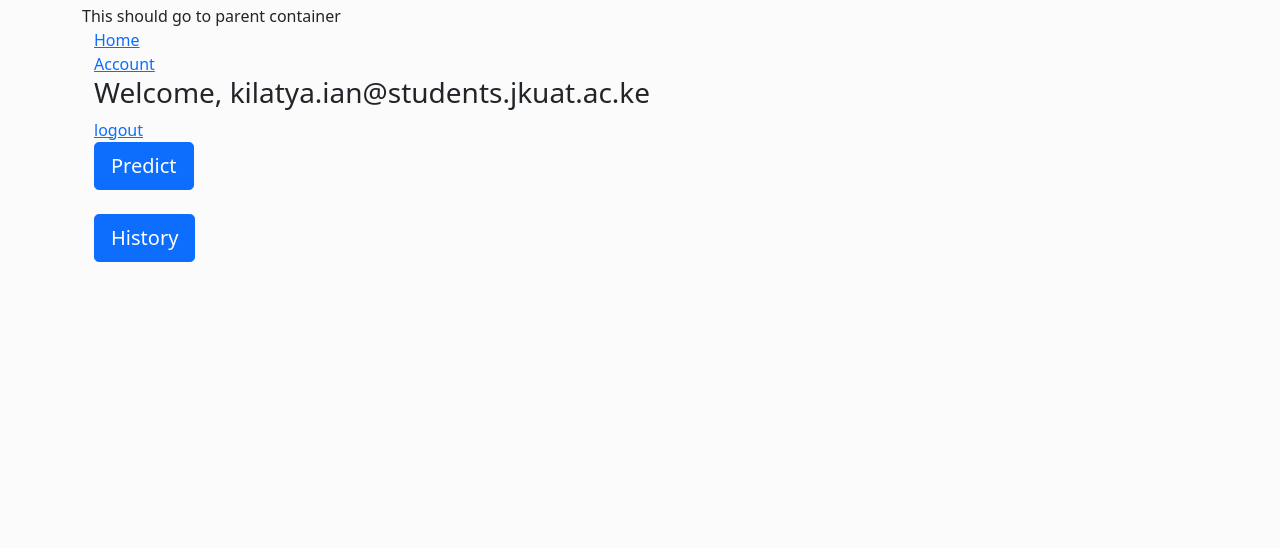
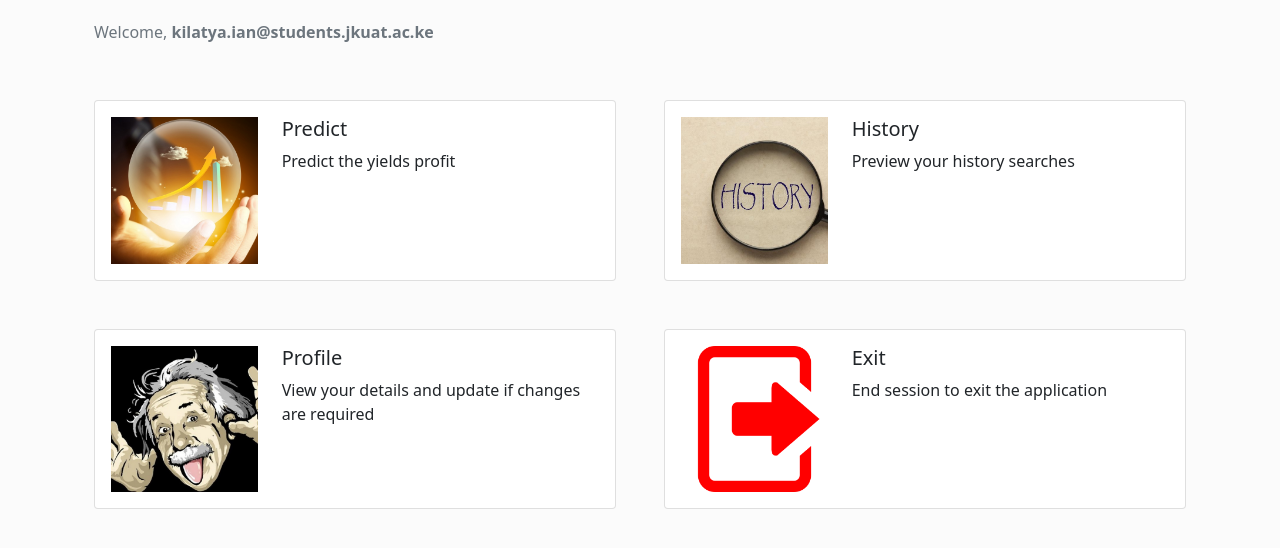
Before and after one commit to kelvindisi/Flask-Model-Integration, a Flask app: page /home in a window 1280 px wide. Shown: the part 56-604 px from the top of the page. Run offline with Flask 2, Linux system fonts and the light colour scheme; the visitor is signed in with stand-in values (Sample User, id 1); data comes from the database, SQL or seed files in the repository; style sheets or scripts are compiled from the project's sources; parts of the project's set-up code (start-up, migrations or seed data) failed here and were passed over.

Commit message:
modified the dashboard to have a simpler dashboard with menus

```diff
--- a/static/styles.css
+++ b/static/styles.css
@@ -62,4 +62,9 @@
   margin: 0 auto;
 }
 
+.dashboard a {
+  text-decoration: none;
+  color: inherit;
+}
+
 /*# sourceMappingURL=styles.css.map */
--- a/static/styles.scss
+++ b/static/styles.scss
@@ -56,3 +56,9 @@
 .align-form-center {
   margin: 0 auto;
 }
+.dashboard {
+  a {
+    text-decoration: none;
+    color: inherit;
+  }
+}
--- a/templates/dashboard.html
+++ b/templates/dashboard.html
@@ -1,19 +1,78 @@
 <div class="container">
-    <div class="col-md-4 text-right">
-        <a href="{{url_for('home')}}">Home</a>
-    </div>  <div class="col-md-4 text-right">
-        <a href="{{url_for('profile')}}">Account</a>
+    <div class="text-muted mt-3">
+        Welcome, <span class="fw-bold">{{ name }}</span>
     </div>
-    <div class="col-md-8">
-        <h3>Welcome, {{name}}</h3>
+    <div class="row row-cols-1 row-cols-md-2 mt-2 g-5 dashboard">
+        <div class="col">
+            <a href="{{ url_for('predpred') }}">
+                <div class="card">
+
+                    <div class="card-body">
+                        <div class="row">
+                            <div class="col-sm-4">
+                                <img src="/static/predict.jpg" class="img-fluid" alt="Predict">
+                            </div>
+                            <div class="col-sm-8">
+                                <h5 class="card-title">Predict</h5>
+                                <div class="card-text">Predict the yields profit</div>
+                            </div>
+                        </div>
+
+                    </div>
+                </div>
+            </a>
+        </div>
+        <div class="col">
+            <a href="{{ url_for('history') }}">
+                <div class="card">
+                    <div class="card-body">
+                        <div class="row">
+                            <div class="col-4">
+                                <img src="/static/history.jpg" class="img-fluid" alt="Search History">
+                            </div>
+                            <div class="col-8">
+                                <h5 class="card-title">History</h5>
+                                <div class="card-text">Preview your history searches</div>
+                            </div>
+                        </div>
+                    </div>
+                </div>
+            </a>
+        </div>
+        <div class="col">
+            <a href="{{ url_for('profile') }}">
+                <div class="card">
+                    <div class="card-body">
+                        <div class="row">
+                            <div class="col-4">
+                                <img src="/static/profile.jpg" class="img-fluid" alt="Profile Image">
+                            </div>
+                            <div class="col-8">
+                                <h5 class="card-title">Profile</h5>
+                                <div class="card-text">View your details and update if changes are required</div>
+                            </div>
+                        </div>
+                    </div>
+                </div>
+            </a>
+        </div>
+        <div class="col">
+            <a href="{{ url_for('logout') }}">
+                <div class="card">
+                    <img src="" class="card-img-top" alt="">
+                    <div class="card-body">
+                        <div class="row">
+                            <div class="col-4">
+                                <img src="/static/logout.png" alt="Logout User" class="img-fluid">
+                            </div>
+                            <div class="col-8">
+                                <h5 class="card-title">Exit</h5>
+                                <div class="card-text">End session to exit the application</div>
+                            </div>
+                        </div>
+                    </div>
+                </div>
+            </a>
+        </div>
     </div>
-    <div class="col-md-4 text-right">
-        <a href="{{url_for('logout')}}">logout</a>
-    </div>
-    <a href="{{url_for('predpred')}}">   <button class="btn btn-lg btn-primary btn-block btn-signin" >Predict
-    </button></a>
-    <BR>
-    </BR>
-        <a href="{{url_for('history')}}">   <button class="btn btn-lg btn-primary btn-block btn-signin" >History
-    </button></a>
-</div><!-- /container -->
+</div>
--- a/templates/home.html
+++ b/templates/home.html
@@ -1,6 +1,5 @@
 {% extends 'logged_user_layout.html' %}
 
 {% block content %}
-    This should go to parent container
     {% include 'dashboard.html' %}
 {% endblock %}
--- a/templates/layout.html
+++ b/templates/layout.html
@@ -18,10 +18,10 @@
 
   <body>
   {% block navigation %}{% endblock %}
-    <div class="container text-center">
+    <div class="container mt-1 text-center">
       {% with messages = get_flashed_messages() %}
           {% if messages %}
-              <ul class="col-md-offset-4 col-md-4 alert alert-info" style="list-style-type: none !important">
+              <ul class="col-md-offset-4 align-form-center col-md-4 alert alert-info" style="list-style-type: none !important">
                 {% for message in messages %}
                 <li>{{ message }}</li>
                 {% endfor %}
```
Also changed, not shown: static/history.jpg (added), static/logout.ico (added), static/logout.png (added), static/predict.jpg (added), static/profile.jpg (added), 1 other file.
